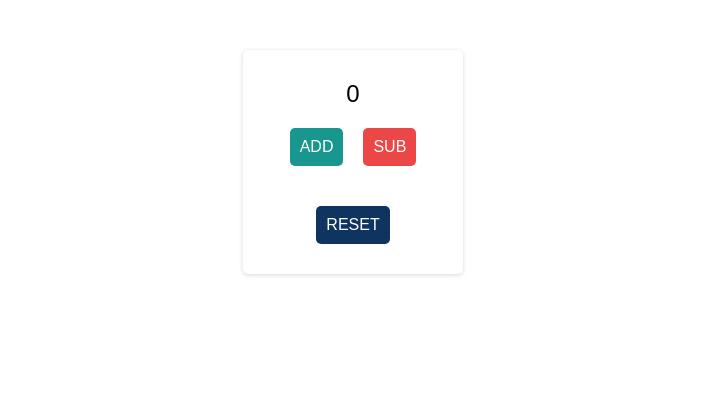
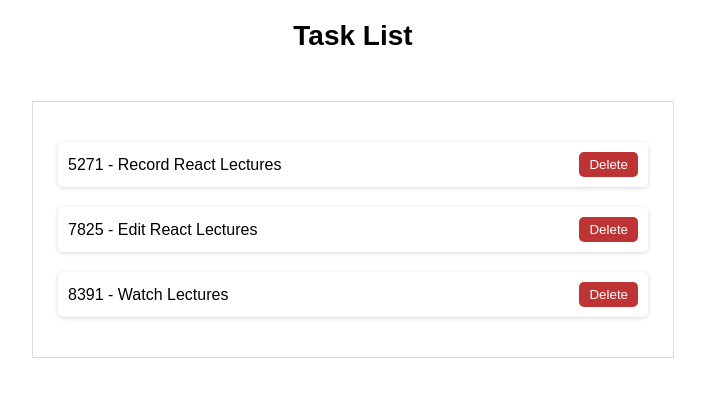
Before and after one commit to cs7rishi/react-examples, a React (Create React App) app in the folder taskmate/: page / in a window 1280 px wide. Shown: the top 396 px of the page, without its empty margins (287-992 px from the left). Built offline with nearby package versions, Linux system fonts and the light colour scheme.

Commit message:
explored loops with unique key

```diff
--- a/taskmate/src/App.css
+++ b/taskmate/src/App.css
@@ -2,38 +2,112 @@
     text-align: center;
   }
 
-  .box{
-    max-width: 200px;
-    margin: 50px auto;
-    border-radius: 5px;
-    box-shadow: rgba(0, 0, 0, 0.16) 0px 1px 4px;
-    padding: 10px;
+  a{
+    text-decoration: none;
+    color: #000000;
   }
 
-  p{
-    margin-top: 20px;
-    font-size: 24px;
+  h1{
+    font-size: 28px;
     text-align: center;
+    margin: 20px;
   }
 
-  button{
+  header {
+    display: flex;
+    justify-content: space-between;
+    align-items: center;
+    height: 50px;
+    align-items: center;
+    max-width: 1000px;
+    margin: auto;
+    border-bottom: 1px solid #d7d7d7;
+    font-size: 18px;
+    padding: 0px 10px;
+  }
+
+  img{
+    max-width: 40px;
+  }
+
+  ul{
+    max-width: 600px;
+    margin: 50px auto;
+    padding: 20px;
+    box-shadow: rgba(0, 0, 0, 0.02) 0px 1px 3px 0px, rgba(27, 31, 35, 0.15) 0px 0px 0px 1px;
+  }
+
+  li{
+    font: 16px;
+    list-style: none;
+    margin: 20px 5px;
+    box-shadow: rgba(0, 0, 0, 0.16) 0px 1px 4px;
+    border-radius: 5px;
     padding: 10px;
-    margin: 20px 10px;
-    font-size: 16px;
-    color: #FFFFFF;
+    display: flex;
+    justify-content: space-between;
+    align-items: center;
+  }
+
+  li.completed{
+    box-shadow: rgb(62, 150, 0) 0px 1px 4px;
+  }
+
+  li.incomplete{
+    box-shadow: rgba(135, 20, 0, 0.689) 0px 1px 4px;
+  }
+
+  button.delete{
     border: 0px;
     border-radius: 5px;
+    background-color: #be3434;
+    color: #FFFFFF;
+    padding: 5px 10px;
     cursor: pointer;
   }
 
-  button.add{
-    background-color: #18978F;
+  button.trigger{
+    border: 0px;
+    border-radius: 5px;
+    background-color: #0F3460;
+    color: #FFFFFF;
+    padding: 5px 10px;
+    cursor: pointer;
   }
 
-  button.sub{
-    background-color: #EB4747;
+  .box{
+    width: 400px;
+    margin: 20px auto;
+    box-shadow: rgba(0, 0, 0, 0.16) 0px 1px 4px;
+    padding: 20px 5px;
+    border: 0px;
+    border-radius: 5px;
   }
 
-  button.reset{
-    background-color: #0F3460;
+  .box.success{
+    background-color: #baffbf;
   }
+
+  .box.alert{
+    background-color: #ffb4b4;
+  }
+
+  .box.warning{
+    background-color: #FFDEB4;
+  }
+
+  .box p{
+    margin: 10px;
+  }
+
+  .box p.title{
+    font-size: 20px;
+  }
+
+  .box p.description{
+    font-size: 14px;
+  }
+
+  .hidden{
+    display: none;
+  }
--- a/taskmate/src/App.js
+++ b/taskmate/src/App.js
@@ -1,20 +1,44 @@
 import { useState } from "react";
 import "./App.css"
 
-export default function App(){
+//Use State with Arrays
+export const App2 = () => {
+    const [tasks, setTasks] = useState([
+        { id: 5271, name: "Record React Lectures", completed: true },
+        { id: 7825, name: "Edit React Lectures", completed: false },
+        { id: 8391, name: "Watch Lectures", completed: false }
+    ]);
+    return (
+        <div className="App">
+            <h1>Task List</h1>
+            <ul>
+                {tasks.map((task) => (
+                    <li key={task.id}>
+                        <span>{task.id} - {task.name}</span>
+                        <p>{task.completed}</p>
+                        <button className="delete">Delete</button>
+                    </li>
+                ))}
+            </ul>
+        </div>
+    );
+}
+
+//Use State with Variables
+export const App = () => {
     let [count, setCount] = useState(0);
 
-    function handleAdd(){
+    function handleAdd() {
         setCount(count => count + 1);
         setCount(count => count + 1);
         setCount(count => count + 1);
     }
 
-    function handleSub(){
-        setCount(count-1);
+    function handleSub() {
+        setCount(count - 1);
     }
 
-    function handleReset(){
+    function handleReset() {
         setCount(0);
     }
 
--- a/taskmate/src/index.js
+++ b/taskmate/src/index.js
@@ -1,12 +1,12 @@
 import React from 'react';
 import ReactDOM from 'react-dom/client';
 //Note default import
-import App from './App';
+import {App2} from './App';
 import "./index.css"
 
 const root = ReactDOM.createRoot(document.getElementById('root'));
 root.render(
     <React.StrictMode>
-        <App />
+        <App2 />
     </React.StrictMode>
 );
```
